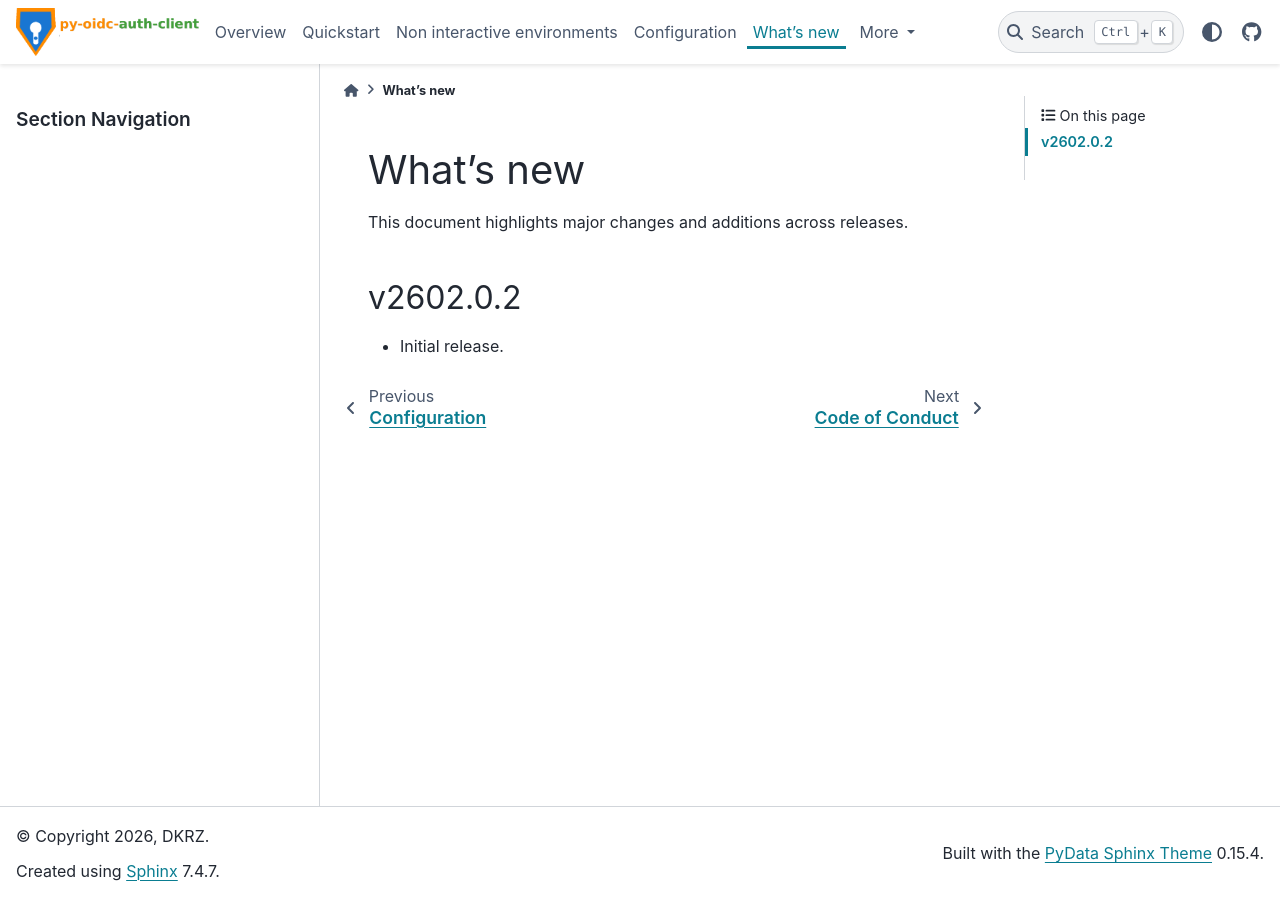
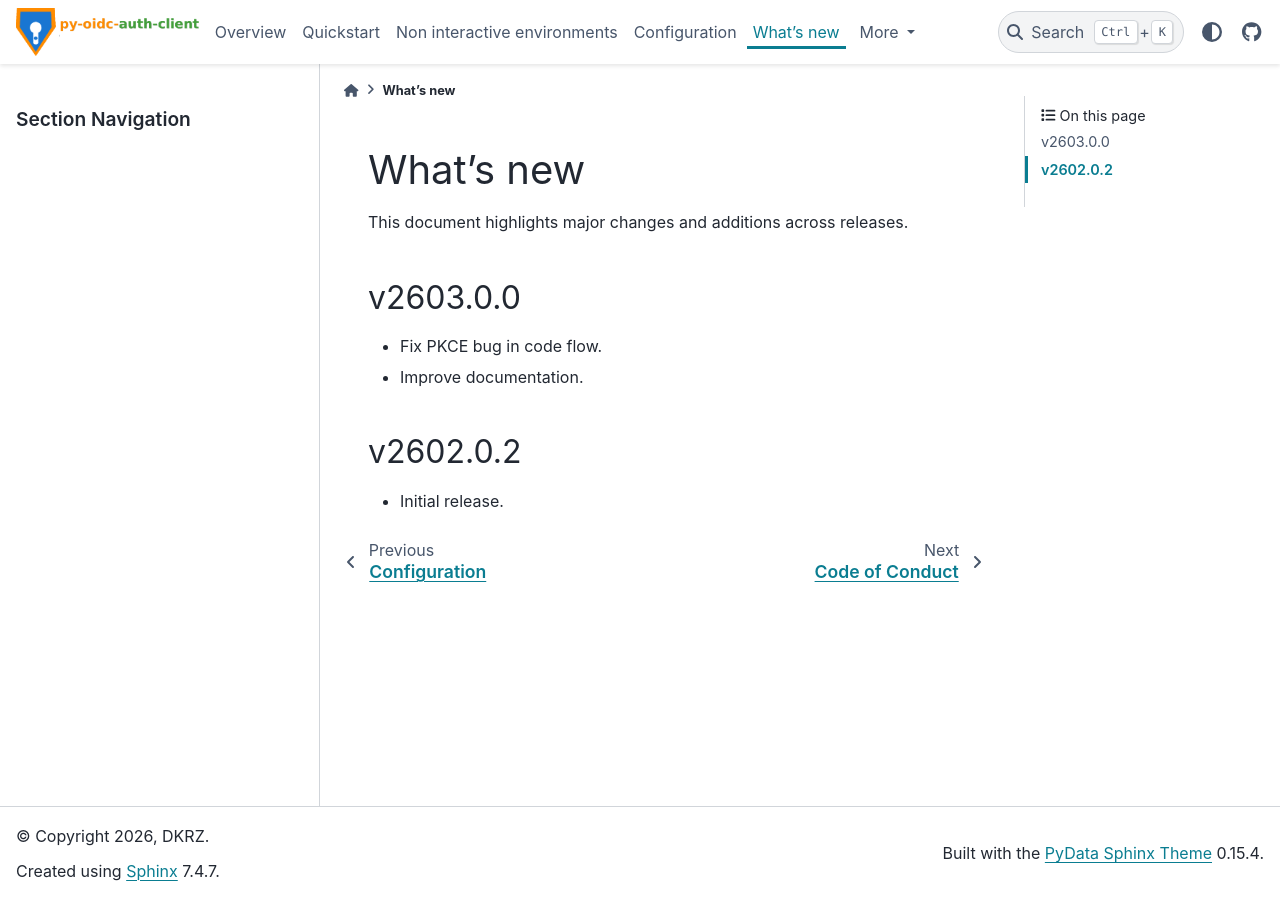
Before and after one commit to freva-org/py-oidc-auth-client, a Sphinx documentation site: the page built from docs/source/whatsnew.rst, in a window 1280 px wide. Built offline with Sphinx 7.4.7 and the PyData theme 0.15.4, drawn with Linux system fonts in a browser that asks for light colours.

Commit message:
Bump version.

```diff
--- a/docs/source/whatsnew.rst
+++ b/docs/source/whatsnew.rst
@@ -3,6 +3,11 @@ What's new
 
 This document highlights major changes and additions across releases.
 
+v2603.0.0
+---------
+* Fix PKCE bug in code flow.
+* Improve documentation.
+
 v2602.0.2
 ---------
 * Initial release.
--- a/src/py_oidc_auth_client/__init__.py
+++ b/src/py_oidc_auth_client/__init__.py
@@ -73,7 +73,7 @@ from .schema import DeviceCode, Token
 from .token_store import TokenStore
 from .utils import Config
 
-__version__ = "2602.0.2"
+__version__ = "2603.0.0"
 
 
 def authenticate(
```
